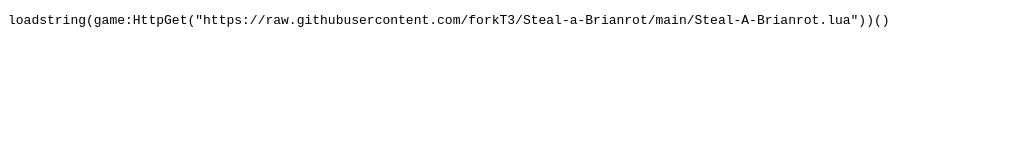
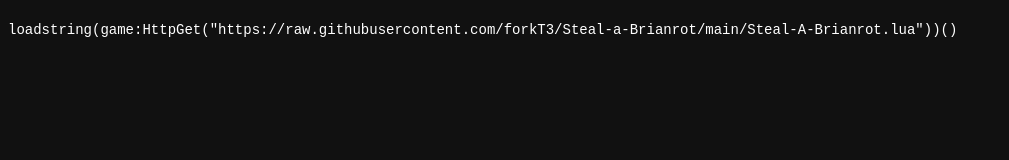
Before and after one commit to Tio30533/SpecialHub, a plain HTML site: page index.html in a window 1280 px wide. Shown: the whole page, without its empty margins (0-1009 px from the left). Drawn offline with Linux system fonts and the light colour scheme.

Commit message:
Update index.html

```diff
--- a/index.html
+++ b/index.html
@@ -1,3 +1,15 @@
 <!DOCTYPE html>
 <meta charset="UTF-8">
+<style>
+  body {
+    margin: 0;
+    padding: 8px;
+    background: #111;
+    color: #fff;
+    font-family: monospace;
+    font-size: 14px;
+    white-space: pre-wrap;
+    word-wrap: break-word;
+  }
+</style>
 <pre>loadstring(game:HttpGet("https://raw.githubusercontent.com/forkT3/Steal-a-Brianrot/main/Steal-A-Brianrot.lua"))()</pre>
```
